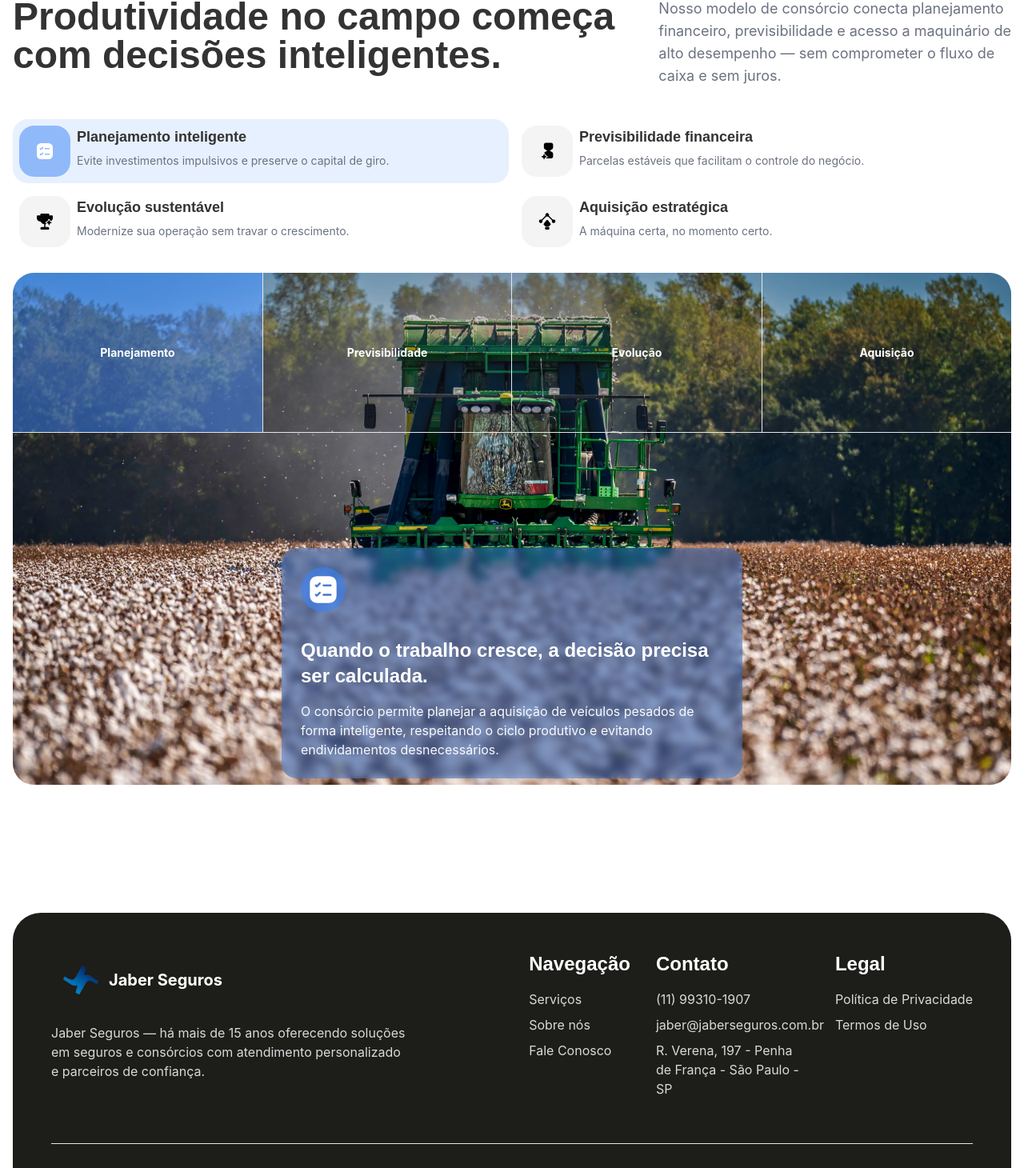
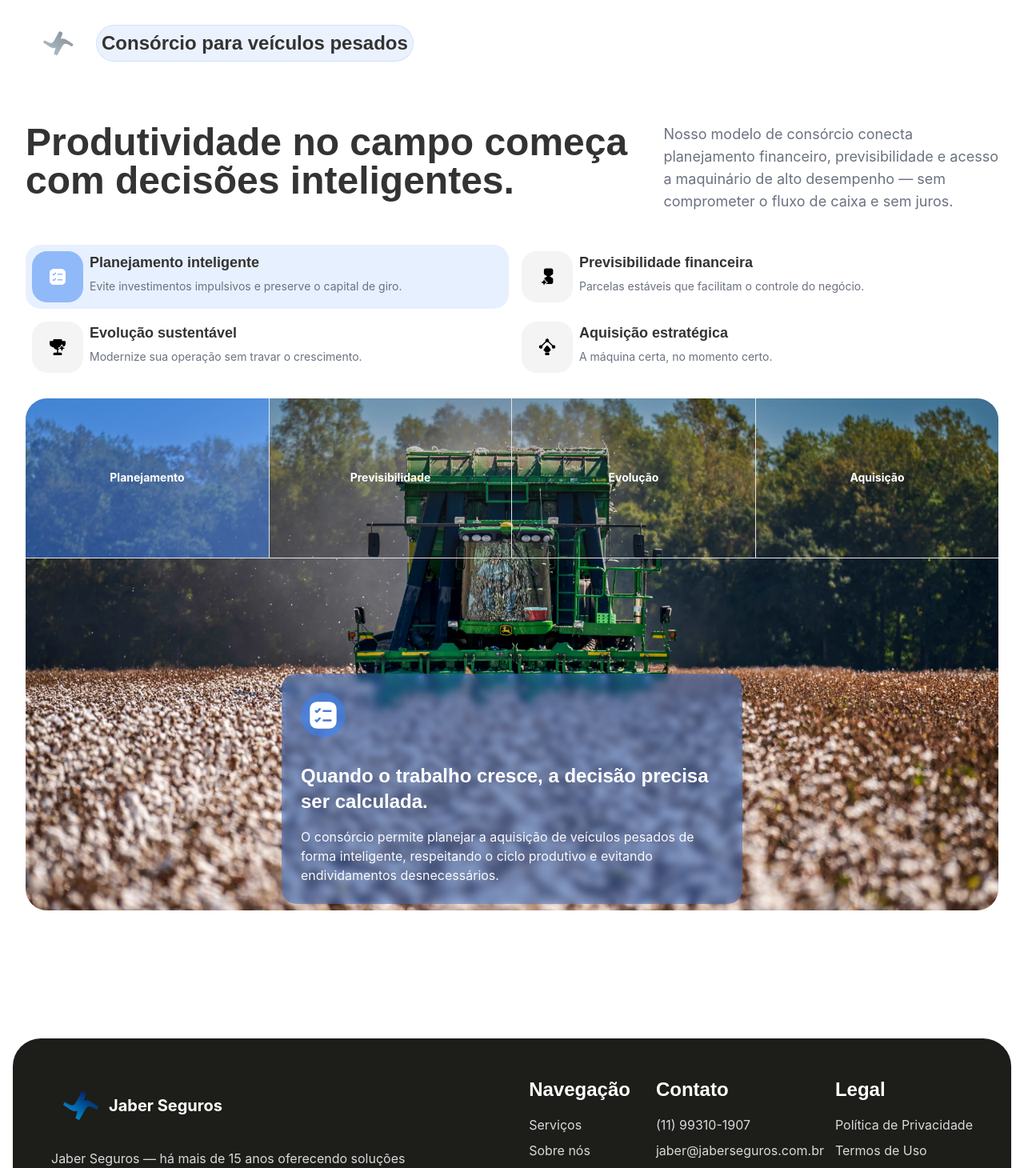
Before and after one commit to JaberSeguros/jaber-seguros, a Next.js app: page /servicos in a window 1280 px wide. Shown: the part 3911-5371 px from the top of the page at 80% size. Built offline with nearby package versions, Linux system fonts and the light colour scheme; no server answers; grey boxes are pictures that could not be loaded.

Commit message:
chore: Change content max width

```diff
--- a/src/app/(sections)/footer/footer.tsx
+++ b/src/app/(sections)/footer/footer.tsx
@@ -65,7 +65,7 @@ const footerLinks = [
 
 export function Footer() {
   return (
-    <section className="mx-auto mt-20 w-full max-w-7xl md:mt-32 lg:mt-40 lg:mb-20 lg:px-4">
+    <section className="mx-auto mt-20 w-full max-w-[85rem] md:mt-32 lg:mt-40 lg:mb-20 lg:px-4">
       <div className="w-full space-y-8 bg-foreground-dark p-4 py-12 md:p-6 lg:rounded-4xl lg:p-12">
         <div className="mb-14 flex flex-col justify-between gap-12 lg:flex-row lg:gap-6">
           <div className="max-w-md space-y-4.5">
--- a/src/app/(sections)/services/servicos.tsx
+++ b/src/app/(sections)/services/servicos.tsx
@@ -11,7 +11,7 @@ export function Services() {
   const servicesTextRef = useRef<HTMLDivElement>(null);
   return (
     <section className="mx-auto min-h-screen w-full max-w-[1500px]">
-      <div className="flex w-full flex-col gap-20 lg:gap-30">
+      <div className="flex w-full flex-col gap-20 md:gap-32 lg:gap-40">
         <div className="flex w-full flex-col items-start gap-6 lg:flex-row lg:justify-between">
           <IntroductionBadge text="Serviços" />
           <AnimatedText
--- a/src/app/servicos/page.tsx
+++ b/src/app/servicos/page.tsx
@@ -39,7 +39,9 @@ export default function ServicosPage() {
           sizes="(max-width: 768px) 100vw, 1500px"
         />
       </div>
-      <Services />
+      <div className="mx-auto w-full max-w-[85rem] space-y-20 overflow-hidden px-4 md:space-y-32 lg:space-y-40">
+        <Services />
+      </div>
     </section>
   );
 }
```
